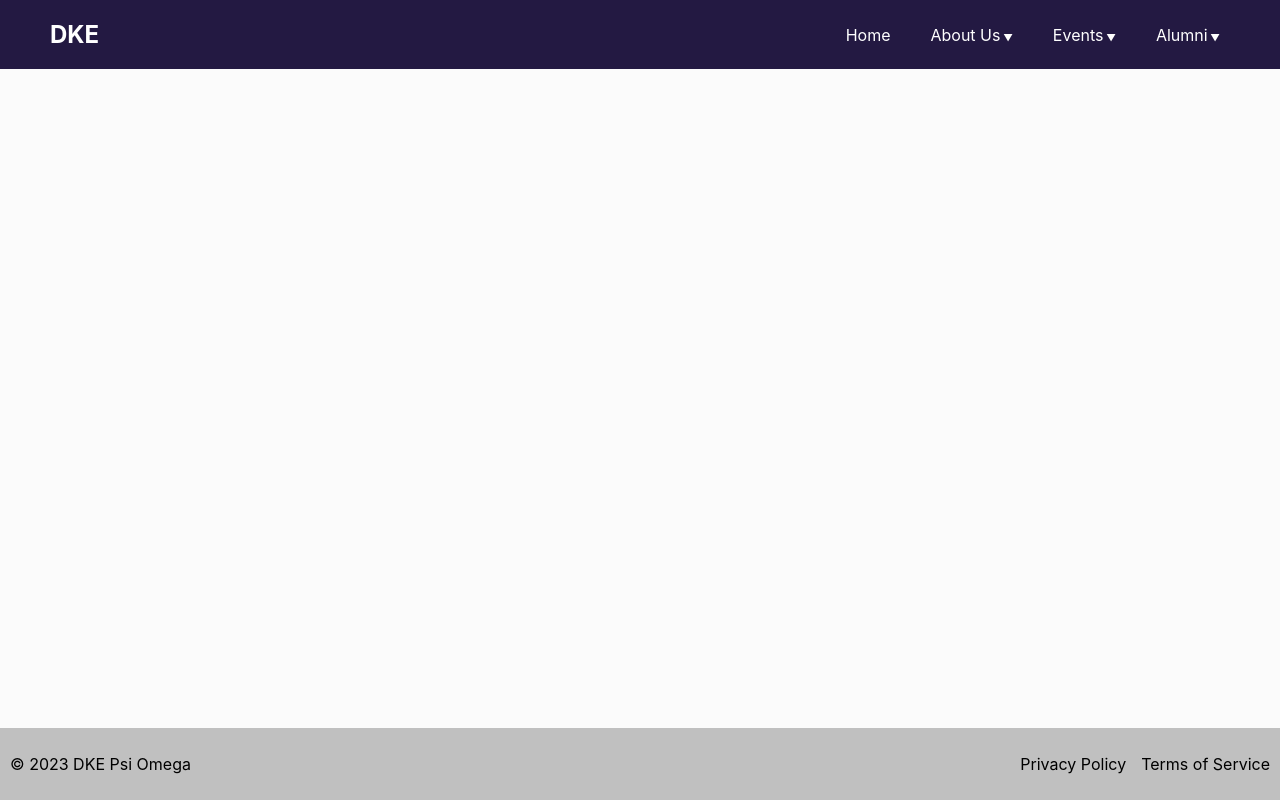
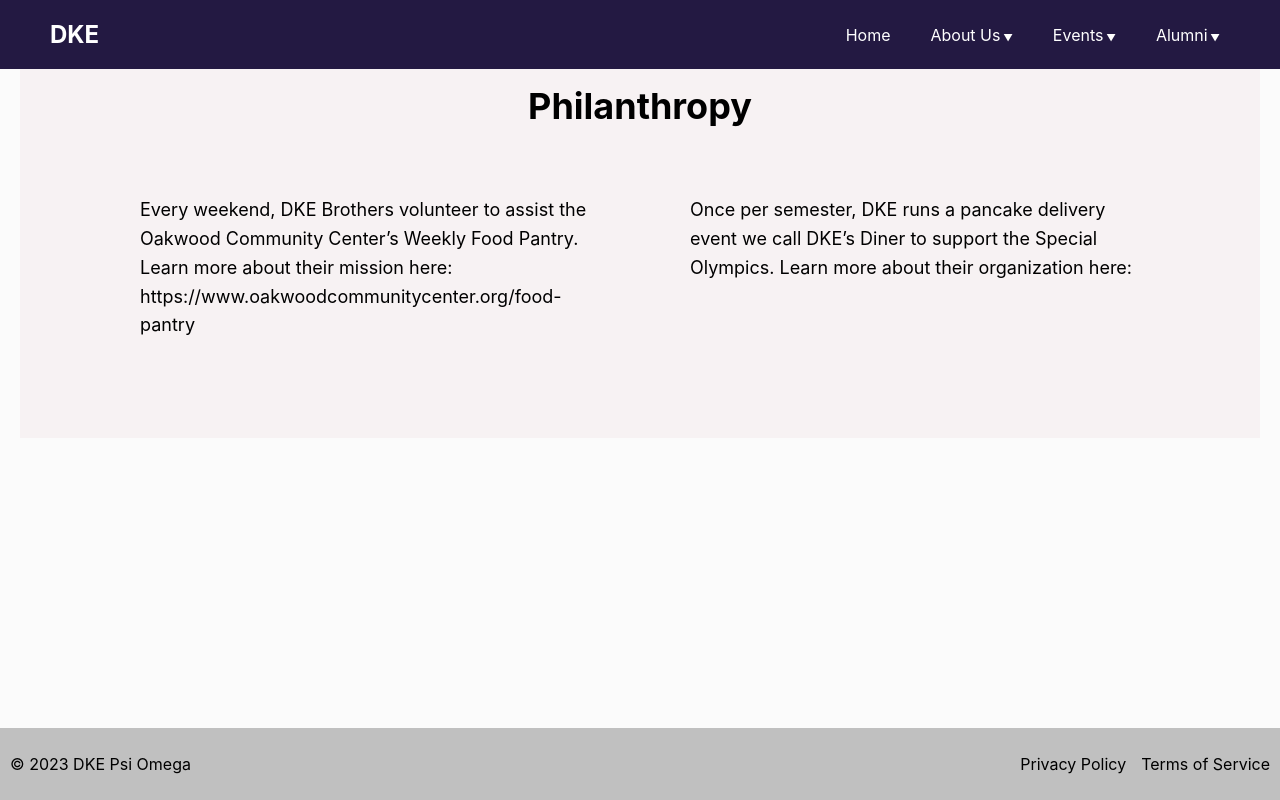
Before and after one commit to NBelgaonkar/Psi-Omega-Site, a React (Create React App) app: page /philo in a window 1280 px wide. Built offline with nearby package versions, Linux system fonts and the light colour scheme.

Commit message:
added philanthropy site to dropdown

```diff
--- a/src/App.js
+++ b/src/App.js
@@ -12,6 +12,7 @@ import DkesDiner from './components/DkesDiner';
 import RosterPage from './components/roster';
 import PancakeOrderForm from './components/order';
 import Updates from './components/news';
+import Philanthropy from './components/Philanthropy';
 
 
 const AppContainer = styled.div`
@@ -43,6 +44,7 @@ const App = () => {
             <Route path="/roster" element={<RosterPage />} />
             <Route path="/order" element={<PancakeOrderForm />} />
             <Route path="/news" element={<Updates />} />
+            <Route path="/philo" element={<Philanthropy />} />
           </Routes>
         </MainContent>
         <Footer />
--- a/src/components/Header.js
+++ b/src/components/Header.js
@@ -143,6 +143,7 @@ const Header = () => {
                 { to: '/history', label: 'History' },
                 { to: '/roster', label: 'Meet the Eboard' },
                 { to: '/FAQ', label: 'FAQ' },
+                { to: '/philo', label: 'Philanthropy' }
               ]}
             />
           </NavItem>
--- a/src/components/Homepage.js
+++ b/src/components/Homepage.js
@@ -87,7 +87,7 @@ const RedirectButton = styled.button`
   }
 
   &:nth-child(2) {
-    background-color: #4B0082; /* Indigo for Brotherhood */
+    background-color: #0047AB; /* Indigo for Brotherhood */
   }
 
   &:nth-child(3) {
--- /dev/null
+++ b/src/components/Philanthropy.js
@@ -0,0 +1,87 @@
+import React from 'react';
+import styled from 'styled-components';
+//import oakwoodLogo from '../Images/oakwood_community_center.png'; // Example logo path
+//import specialOlympicsLogo from '../Images/special_olympics_logo.png'; // Example logo path
+
+const PhilanthropyContainer = styled.div`
+  display: flex;
+  flex-direction: column;
+  align-items: center;
+  padding: 40px;
+  background-color: #f7f2f3;
+`;
+
+const Title = styled.h1`
+  font-size: 36px;
+  color: black;
+  margin-bottom: 50px;
+`;
+
+const PhilanthropyRow = styled.div`
+  display: flex;
+  justify-content: space-between;
+  flex-wrap: wrap;
+  max-width: 1000px;
+`;
+
+const PhilanthropyItem = styled.div`
+  width: 45%;
+  margin-bottom: 40px;
+  text-align: left;
+`;
+
+const Logo = styled.img`
+  max-width: 200px;
+  margin-bottom: 20px;
+`;
+
+const PhilanthropyDescription = styled.p`
+  font-size: 18px;
+  color: black;
+  line-height: 1.6;
+`;
+
+const PhilanthropyLink = styled.a`
+  color: blue;
+  text-decoration: none;
+
+  &:hover {
+    text-decoration: underline;
+  }
+`;
+
+const Philanthropy = () => {
+  return (
+    <PhilanthropyContainer>
+      <Title>Philanthropy</Title>
+
+      <PhilanthropyRow>
+        {/* Oakwood Community Center Section */}
+        <PhilanthropyItem>
+          <PhilanthropyDescription>
+            Every weekend, DKE Brothers volunteer to assist the Oakwood Community Center’s Weekly Food Pantry.
+            Learn more about their mission here:{' '}
+            {/* <PhilanthropyLink href="https://www.oakwoodcommunitycenter.org/food-pantry" target="_blank"> */}
+              https://www.oakwoodcommunitycenter.org/food-pantry
+            {/* </PhilanthropyLink>  */}
+          </PhilanthropyDescription>
+          {/* <Logo src={oakwoodLogo} alt="Oakwood Community Center Logo" /> */}
+        </PhilanthropyItem>
+
+        {/* Special Olympics Section */}
+        <PhilanthropyItem>
+          <PhilanthropyDescription>
+            Once per semester, DKE runs a pancake delivery event we call DKE’s Diner to support the Special Olympics.
+            Learn more about their organization here:{' '}
+            {/* <PhilanthropyLink href="https://www.specialolympics.org/" target="_blank"> */}
+              {/* https://www.specialolympics.org/ */}
+            {/* </PhilanthropyLink> */}
+          </PhilanthropyDescription>
+          {/* <Logo src={specialOlympicsLogo} alt="Special Olympics Logo" /> */}
+        </PhilanthropyItem>
+      </PhilanthropyRow>
+    </PhilanthropyContainer>
+  );
+};
+
+export default Philanthropy;
```
